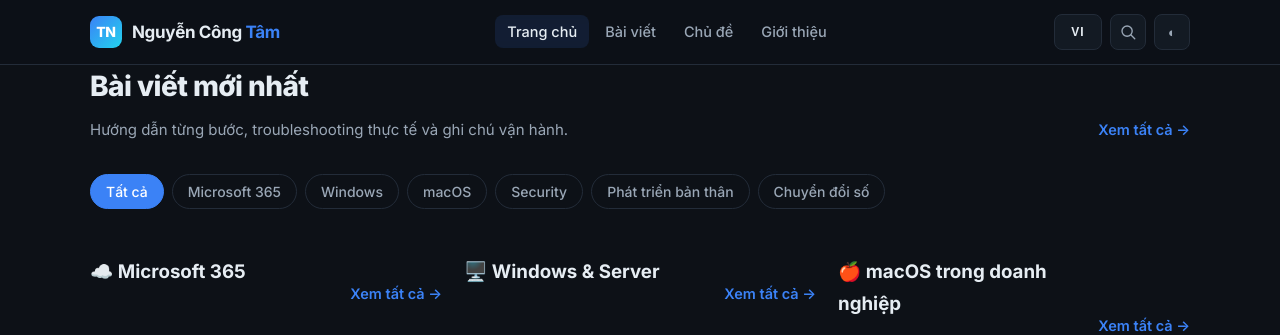
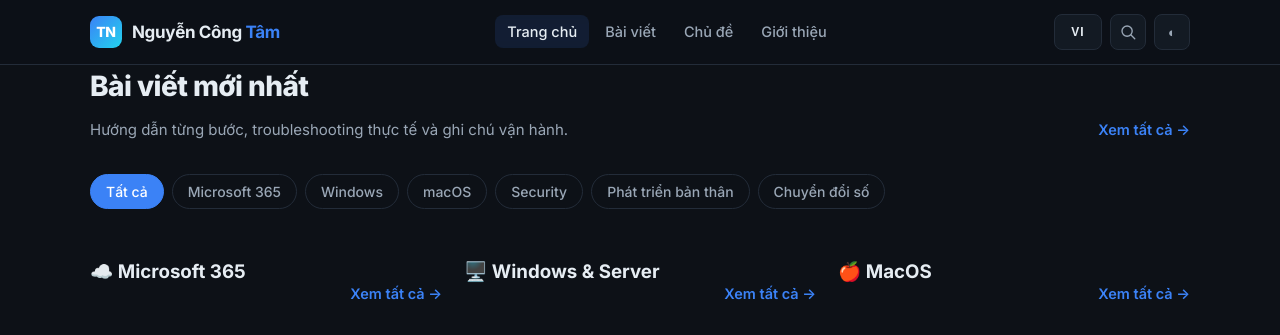
Before and after one commit to congtamsoul/congtamsoul.github.io, a Jekyll site: the page built from index.html, in a window 1280 px wide and 900 px high, scrolled down 661 px, cut to the strip 0-335 px from the top of the window. Built offline with Jekyll 4.4.1, drawn with Linux system fonts in a browser that asks for light colours; some of the changed text lies outside the part shown.

Commit message:
doi ten macos

```diff
--- a/_data/topics.yml
+++ b/_data/topics.yml
@@ -7,7 +7,7 @@
   icon: 🖥️
   description: Autopilot, WSUS, Group Policy, feature update và troubleshooting log.
 - key: macos
-  name: macOS trong doanh nghiệp
+  name: MacOS
   icon: 🍎
   description: Intune MDM, DDM, script bash và quản lý update cho Mac fleet.
 - key: security
```
